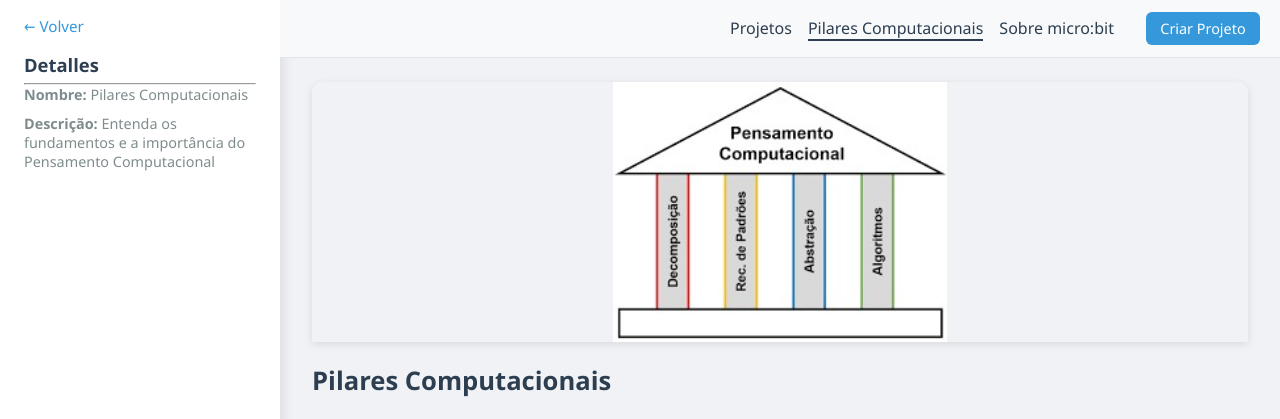
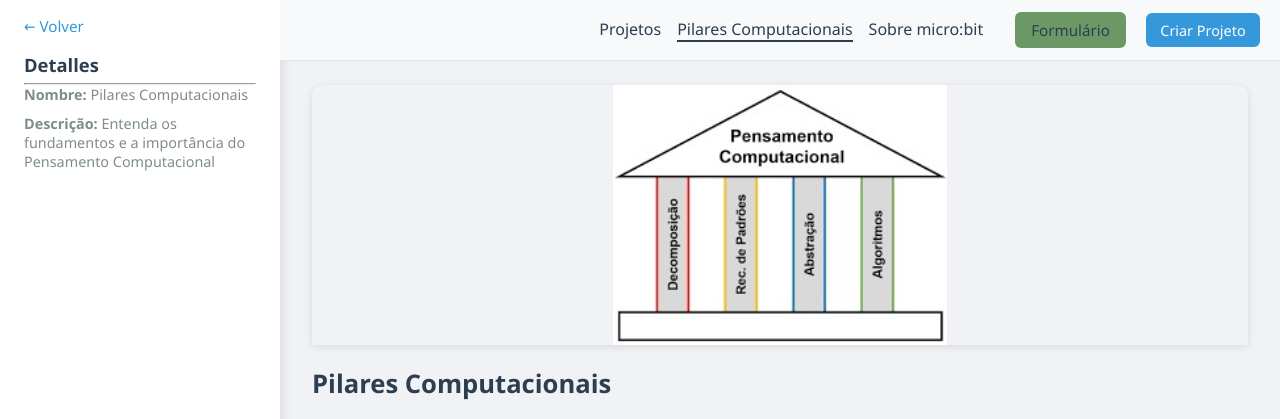
Before and after one commit to Villamediana/Codex, a Flask app: page /pilares in a window 1280 px wide. Shown: the top 419 px of the page. Run offline with Flask 3, Linux system fonts and the light colour scheme.

Commit message:
formulario

```diff
--- a/static/style.css
+++ b/static/style.css
@@ -147,6 +147,21 @@
 .btn-create:hover {
   background-color: #2980b9;
 }
+
+.btn-formulario {
+  background-color: #6c9865;     /* azul escuro suave */
+  color: #fff;
+  padding: 0.5rem 1rem;
+  border-radius: 6px;
+  text-decoration: none;
+  font-size: 0.95rem;
+  transition: background-color 0.3s ease;
+}
+
+.btn-formulario:hover {
+  background-color: #3e593a;     /* ainda mais escuro no hover */
+}
+
 
 /* ---------------------- CARDS ----------------------- */
 .card-grid {
--- a/templates/nav.html
+++ b/templates/nav.html
@@ -14,5 +14,9 @@
        Sobre micro:bit
     </a>
   </div>
+  <a href="https://docs.google.com/forms/d/e/1FAIpQLSfqf776C8mtneSYdsFmEV6RDLfmqXuI-46qhDPs3jMf7vACwg/viewform?usp=header"
+       target="_blank" rel="noopener noreferrer" class="btn-formulario">
+       Formulário
+    </a>
   <a href="{{ url_for('create') }}" class="btn-create">Criar Projeto</a>
 </nav>
```
